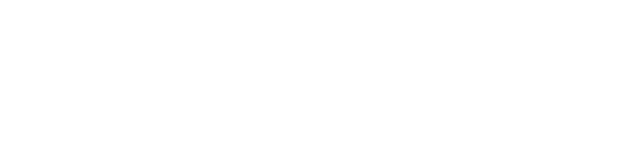
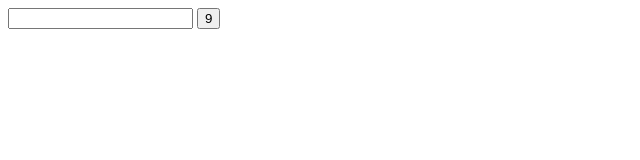
Before and after one commit to SydeJX/Project-Calculator, a plain HTML site: page Index.html in a window 1280 px wide. Shown: the whole page, without its empty margins (0-640 px from the left). Drawn offline with Linux system fonts and the light colour scheme.

Commit message:
Update Index.html

```diff
--- a/Index.html
+++ b/Index.html
@@ -1,7 +1,12 @@
 <html>
-<title></title>
+<title>Calculator</title>
 <head>
 <body>
+<div class="wrap">
+    <form name ="cal">
+      <input type="text" name="display">
+      <input type ="button" value="9" onlick="cal.display.value+='9'">
+        </form>
 <body>
 </head>
 </html
```
